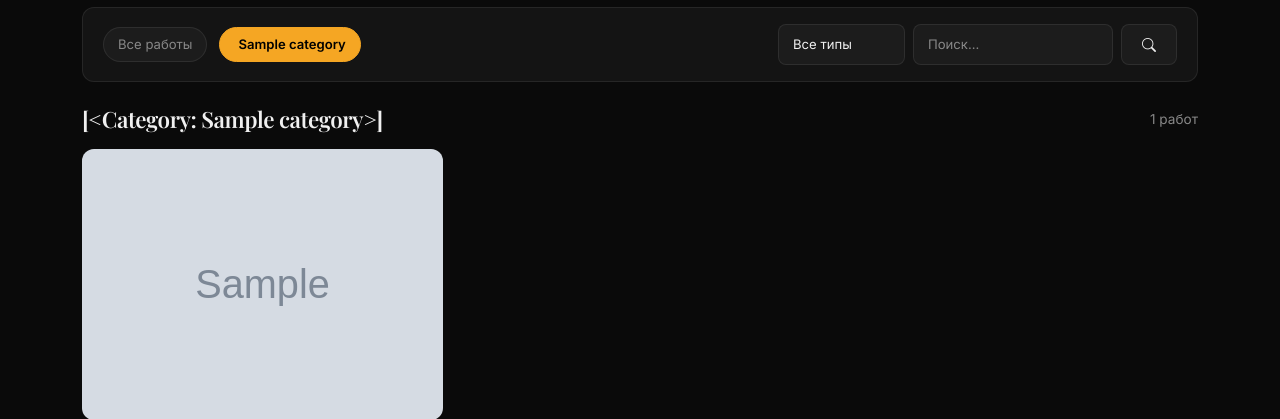
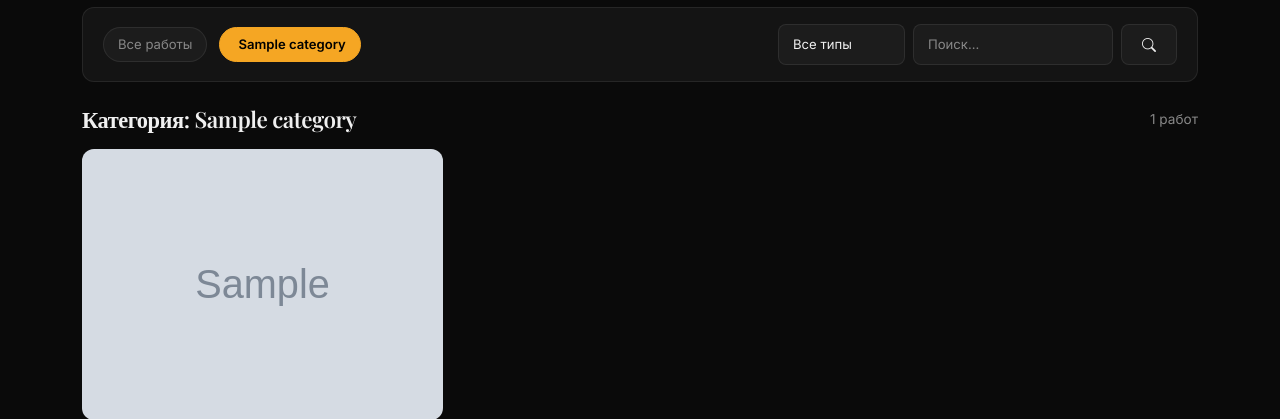
Before and after one commit to ds23432c/Sidelnikov_foto, a Django app: a page that uses templates/works/home.html in a window 1280 px wide. Shown: the part 512-931 px from the top of the page. Run offline with Django 4.2, Linux system fonts and the light colour scheme; tables that the repository leaves empty hold one stand-in row (values such as "Sample post"); grey boxes marked "Sample" are stand-in pictures.

Commit message:
Fix category title rendering on home page

```diff
--- a/apps/works/views.py
+++ b/apps/works/views.py
@@ -16,8 +16,10 @@ def home(request):
     creator_type = request.GET.get('creator_type')
     city = request.GET.get('city')
     search = request.GET.get('q')
+    selected_category_obj = None
 
     if category_slug:
+        selected_category_obj = Category.objects.filter(slug=category_slug).first()
         works = works.filter(category__slug=category_slug)
     if creator_type:
         works = works.filter(creator__creator_type=creator_type)
@@ -49,6 +51,7 @@ def home(request):
         'categories': categories,
         'cities': sorted(set(cities)),
         'selected_category': category_slug,
+        'selected_category_obj': selected_category_obj,
         'selected_type': creator_type,
         'selected_city': city,
         'search': search,
--- a/templates/works/home.html
+++ b/templates/works/home.html
@@ -102,7 +102,7 @@
   <div class="mb-3 d-flex align-items-center justify-content-between">
     <h2 class="section-title mb-0">
       {% if search %}Результаты: «{{ search }}»
-      {% elif selected_category %}{{ categories|dictsort:"slug" }}
+      {% elif selected_category_obj %}Категория: {{ selected_category_obj.name }}
       {% else %}Все <span>работы</span>{% endif %}
     </h2>
     <span style="color:var(--muted);font-size:0.85rem">{{ works.paginator.count }} работ</span>
```
